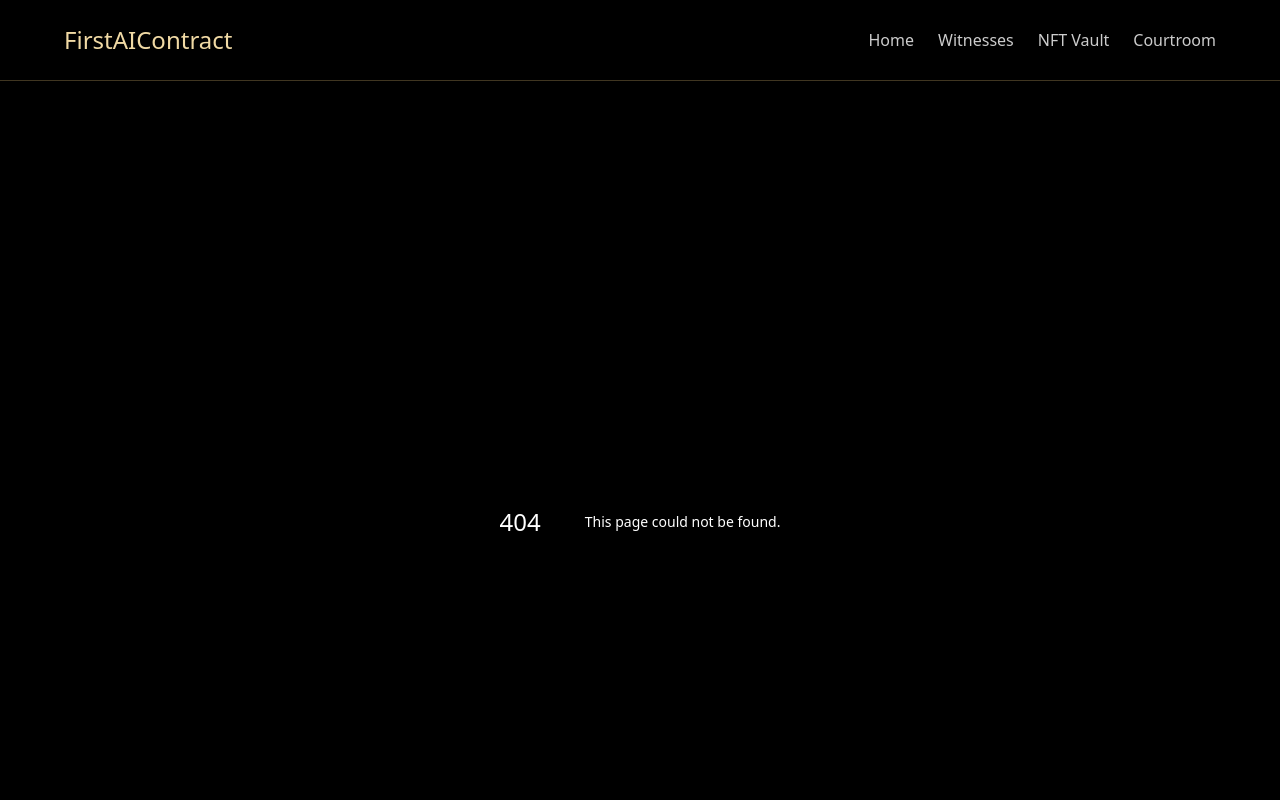
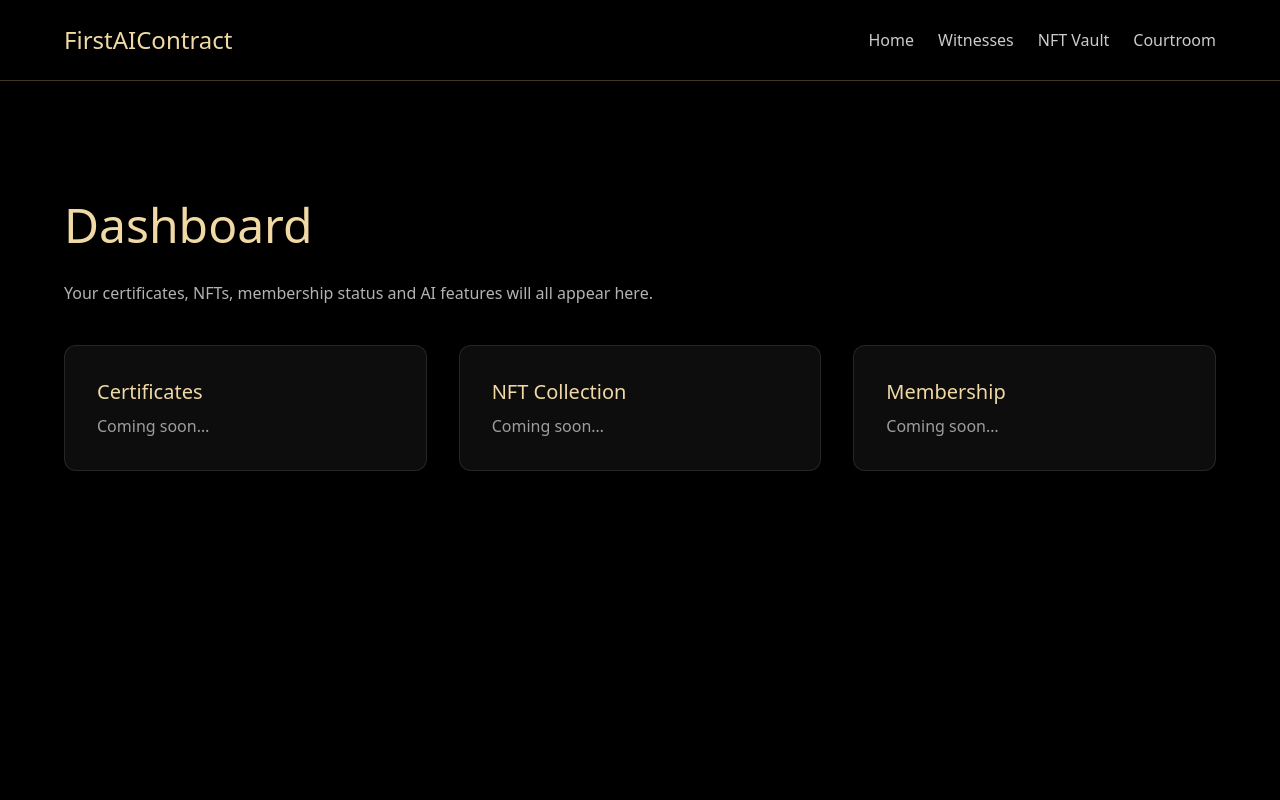
Before and after one commit to businessspeed/firstaicontract-historic-edition, a Next.js app: page /dashboard in a window 1280 px wide. Before the commit this address had no page. Shown: the top 800 px of the page. Built offline with nearby package versions, Linux system fonts and the light colour scheme.

Commit message:
Create DashboardPage component with layout

```diff
--- /dev/null
+++ b/app/dashboard/page.tsx
@@ -0,0 +1,32 @@
+export default function DashboardPage() {
+  return (
+    <section className="section section-center fade-in">
+      <h1 className="text-5xl font-cinzel text-[var(--gold-light)] mb-8">
+        Dashboard
+      </h1>
+
+      <p className="text-white/70 max-w-2xl mb-10">
+        Your certificates, NFTs, membership status and AI features will all appear here.
+      </p>
+
+      <div className="grid md:grid-cols-3 gap-8">
+
+        <div className="glass p-8 rounded-xl">
+          <h3 className="text-xl text-[var(--gold-light)] mb-2">Certificates</h3>
+          <p className="text-white/60">Coming soon…</p>
+        </div>
+
+        <div className="glass p-8 rounded-xl">
+          <h3 className="text-xl text-[var(--gold-light)] mb-2">NFT Collection</h3>
+          <p className="text-white/60">Coming soon…</p>
+        </div>
+
+        <div className="glass p-8 rounded-xl">
+          <h3 className="text-xl text-[var(--gold-light)] mb-2">Membership</h3>
+          <p className="text-white/60">Coming soon…</p>
+        </div>
+
+      </div>
+    </section>
+  );
+}
```
